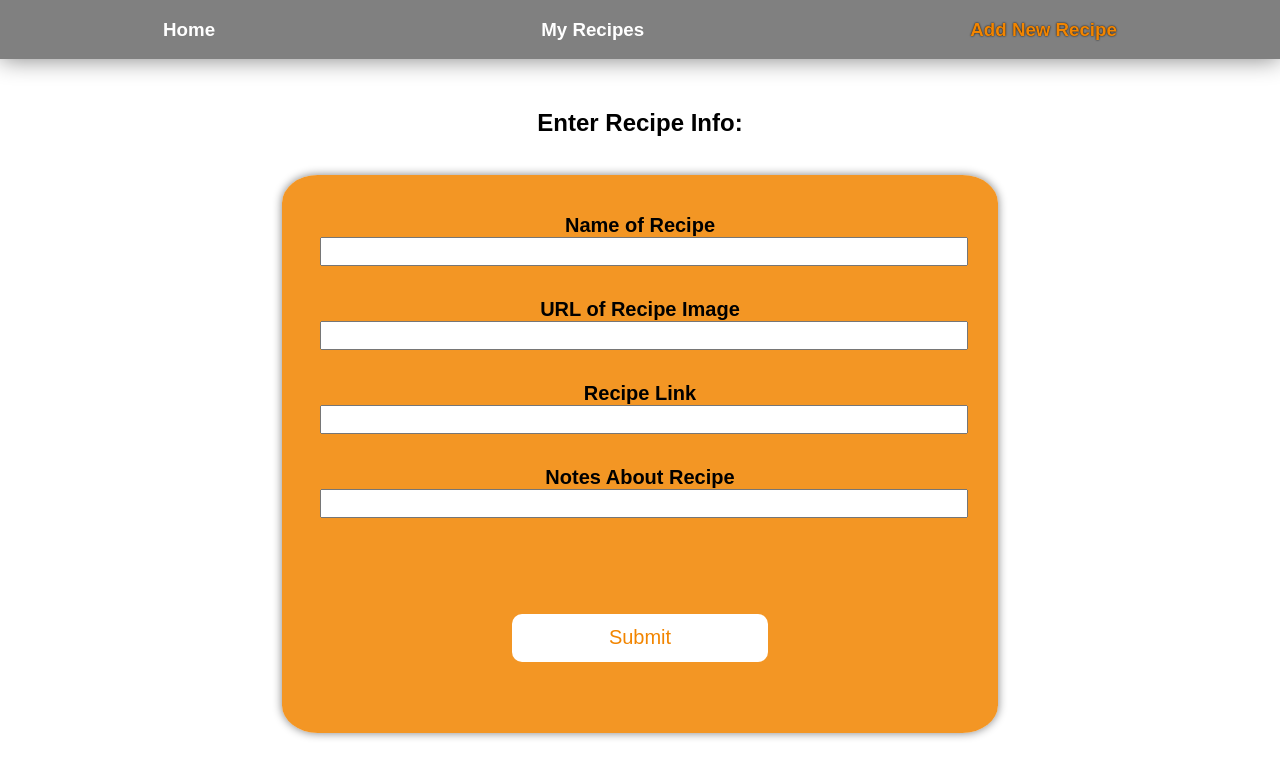
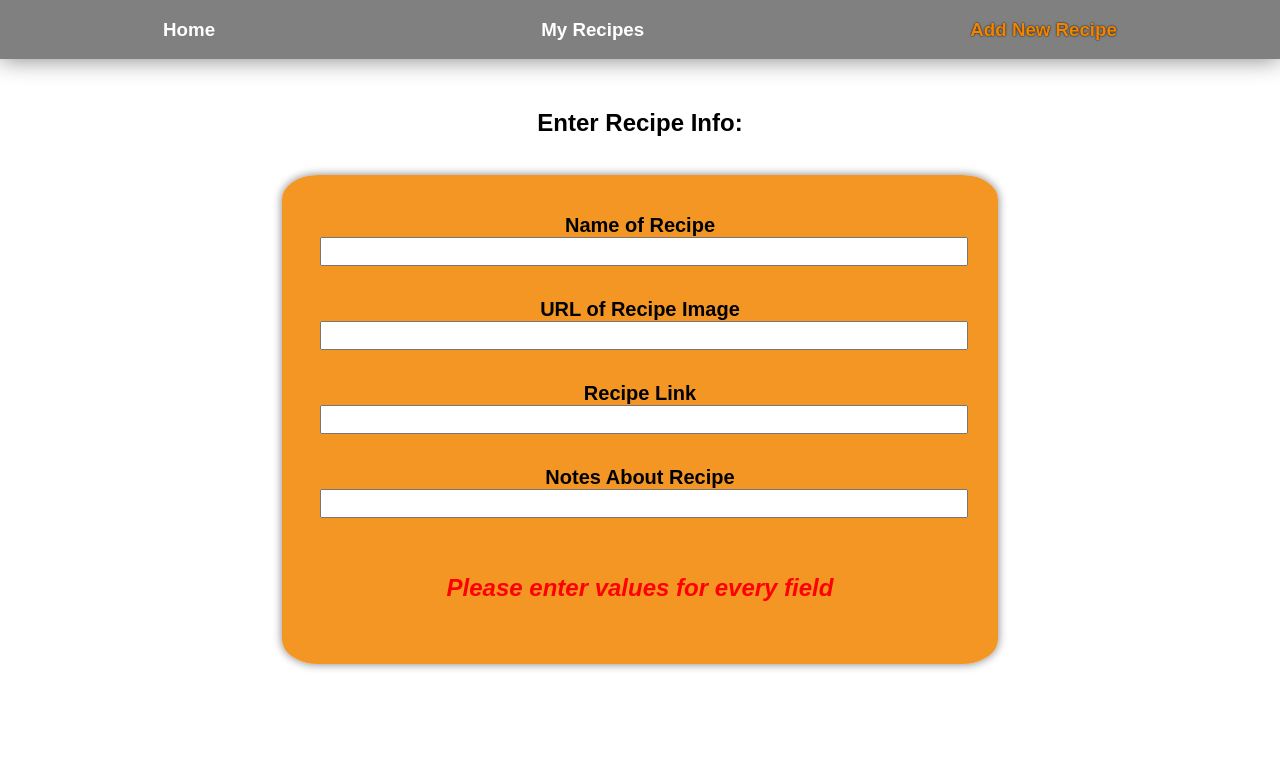
Before and after one commit to IguanasEverywhere/recipe-rolodex, a React (Create React App) app: page /new in a window 1280 px wide. Shown: the top 778 px of the page. Built offline with nearby package versions, Linux system fonts and the light colour scheme; data requests are answered from the project's data file; a web font is replaced by a local one.

Commit message:
Add basic form validation and only render submit button when form is valid

```diff
--- a/src/components/AddRecipe/AddRecipe.js
+++ b/src/components/AddRecipe/AddRecipe.js
@@ -1,12 +1,9 @@
-import React, { useState } from 'react';
-import { useHistory } from 'react-router-dom';
+import React, { useState, useEffect } from 'react';
 import Backdrop from '../Backdrop/Backdrop';
 import ConfirmModal from '../ConfirmModal/ConfirmModal';
 import styles from './AddRecipe.module.css'
 
 function AddRecipe({ onNewRecipe, modalVisible, changeModalVisibility }) {
-
-  const history = useHistory();
 
   const [newRecipeFormData, setNewRecipeFormData] = useState({
     name: '',
@@ -14,6 +11,19 @@ function AddRecipe({ onNewRecipe, modalVisible, changeModalVisibility }) {
     url: '',
     notes: ''
   })
+
+  const [formIsValid, setFormIsValid] = useState(false);
+
+  useEffect(() => {
+    if (newRecipeFormData.name.length > 0 &&
+      newRecipeFormData.image.length > 0 &&
+      newRecipeFormData.url.length > 0 &&
+      newRecipeFormData.notes.length > 0) {
+        setFormIsValid(true)
+      } else {
+        setFormIsValid(false)
+      }
+  }, [newRecipeFormData])
 
   function handleAddFormChange(e) {
     setNewRecipeFormData({
@@ -66,7 +76,7 @@ function AddRecipe({ onNewRecipe, modalVisible, changeModalVisibility }) {
           <input name="notes" value={newRecipeFormData.notes} onChange={handleAddFormChange} id="notes"></input>
           <br></br>
 
-          <input className={styles['submit-btn']} type="submit"></input>
+          {formIsValid ? <input className={styles['submit-btn']} type="submit"></input> : <p className={styles['invalid-form-msg']}>Please enter values for every field</p>}
         </form>
       </div>
       {modalVisible ? <Backdrop /> : null}
--- a/src/components/AddRecipe/AddRecipe.module.css
+++ b/src/components/AddRecipe/AddRecipe.module.css
@@ -41,3 +41,10 @@
   background-color: rgb(44, 44, 44);
   color: white;
 }
+
+.invalid-form-msg {
+  color: red;
+  font-style: italic;
+  font-size: 1.5rem;
+  font-weight: 800;
+}
```
